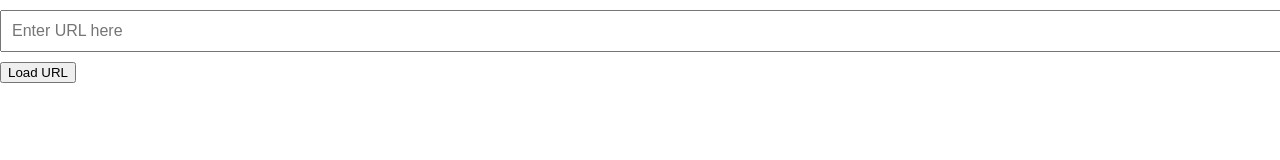
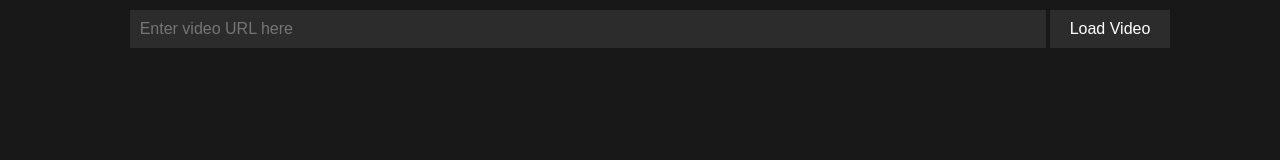
Before and after one commit to baptistajuan75/baptistajuan75.github.io, a plain HTML site: page custom.html in a window 1280 px wide. Drawn offline with Linux system fonts and the light colour scheme.

Commit message:
Update custom.html

```diff
--- a/custom.html
+++ b/custom.html
@@ -10,44 +10,76 @@
             padding: 0;
             height: 100%;
             overflow: hidden;
+            background-color: #181818; /* Set initial background color */
         }
         .video-container {
             position: absolute;
-            top: 0;
+            top: 20%; /* Adjusted to make space for input form */
             left: 0;
             width: 100%;
-            height: 100%;
+            height: 80%; /* Adjusted to make space for input form */
         }
         iframe {
             width: 100%;
             height: 100%;
             border: none;
         }
+        .input-container {
+            position: absolute;
+            top: 0;
+            left: 0;
+            width: 100%;
+            text-align: center;
+            background-color: #181818; /* Set input area background color */
+            padding: 10px;
+        }
         input[type="text"] {
-            width: 100%;
+            width: 70%;
             padding: 10px;
-            margin: 10px 0;
             font-size: 16px;
-            /* Removed pointer-events: none; to allow typing in the text field */
+            background-color: #2c2c2c; /* Set input field background color */
+            color: #fff; /* Set input field text color */
+            border: none;
+        }
+        button {
+            padding: 10px 20px;
+            font-size: 16px;
+            background-color: #2c2c2c; /* Set button background color */
+            color: #fff; /* Set button text color */
+            border: none;
+            cursor: pointer;
+        }
+        button:hover {
+            background-color: #3d3d3d; /* Button hover effect */
         }
     </style>
 </head>
 <body>
-    <input type="text" id="urlInput" placeholder="Enter URL here">
-    <button onclick="loadIframe()">Load URL</button>
+    <div class="input-container">
+        <input type="text" id="iframeUrl" placeholder="Enter video URL here" />
+        <button onclick="updateIframeSrc()">Load Video</button>
+    </div>
     <div class="video-container">
-        <iframe id="videoIframe" src=""
+        <iframe id="videoPlayer" src=""
                 allowfullscreen
                 sandbox="allow-scripts allow-same-origin allow-forms"
                 referrerpolicy="no-referrer"></iframe>
     </div>
+
     <script>
-        function loadIframe() {
-            var url = document.getElementById('urlInput').value;
-            document.getElementById('videoIframe').src = url;
+        function updateIframeSrc() {
+            var iframeUrl = document.getElementById('iframeUrl').value;
+            var iframe = document.getElementById('videoPlayer');
+
+            // Ensure the user entered a URL
+            if (iframeUrl) {
+                iframe.src = iframeUrl;
+            } else {
+                alert('Please enter a valid URL.');
+            }
         }
 
-        document.getElementById('videoIframe').addEventListener('load', function() {
+        document.getElementById('videoPlayer').addEventListener('load', function() {
             var iframe = this;
 
             // Function to block popups and prevent default behavior
@@ -61,13 +93,6 @@
 
             // Apply to iframe's content window
             blockPopupsAndPreventDefault(iframe.contentWindow);
-
-            // Inject script into iframe to block popups and prevent default
-            var script = iframe.contentDocument.createElement('script');
-            script.textContent = `
-                (${blockPopupsAndPreventDefault.toString()})(window);
-            `;
-            iframe.contentDocument.head.appendChild(script);
 
             // MutationObserver to handle dynamically added iframes or elements
             var observer = new MutationObserver(function(mutations) {
```
